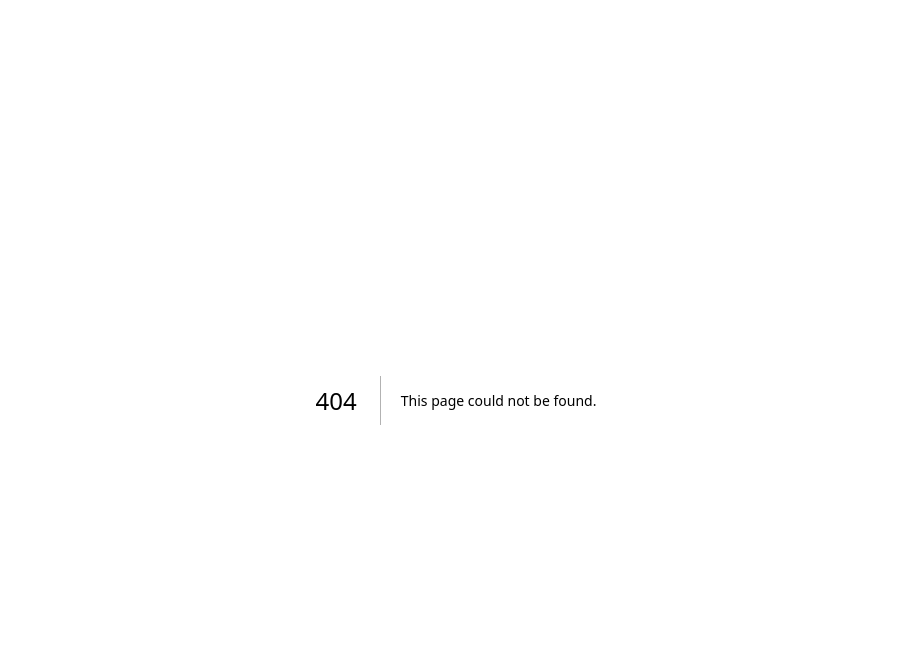
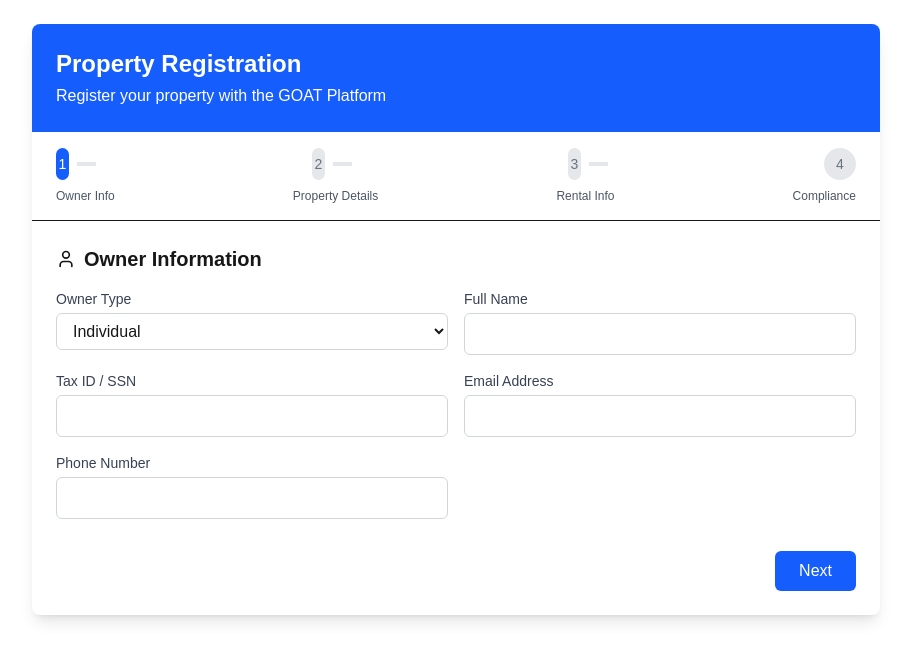
Before and after one commit to chromaticblacklab/goat-demo, a Next.js app: page /goat-demo/property in a window 1280 px wide. Before the commit this address had no page. Shown: the top 660 px of the page, without its empty margins (184-1095 px from the left). Built offline with nearby package versions, Linux system fonts and the light colour scheme.

Commit message:
adding property page to app

```diff
--- /dev/null
+++ b/app/property/page.tsx
@@ -0,0 +1,5 @@
+import PropertyRegistrationForm from '@/components/PropertyRegistrationForm'
+
+export default function OwnerPage() {
+  return <PropertyRegistrationForm />
+}
```
